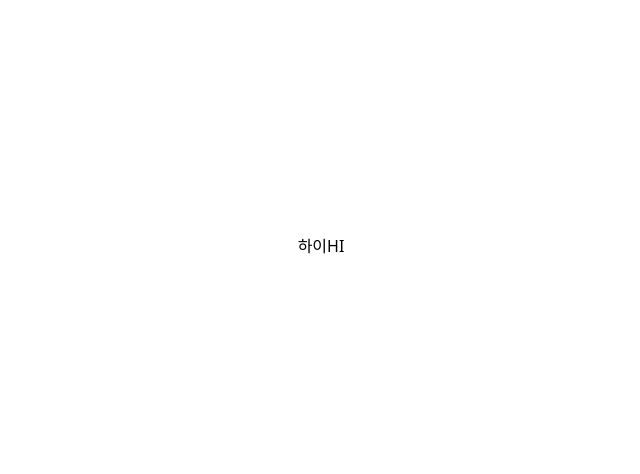
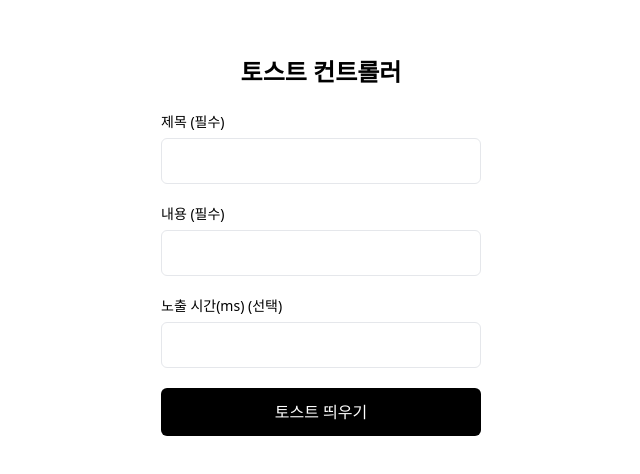
Before and after one commit to butterbeetle/challenge-class, a React (Vite) app in the folder assignments/05-toast/: page / in a window 1280 px wide. Shown: the part 154-628 px from the top of the page, without its empty margins (319-959 px from the left). Built offline with nearby package versions, Linux system fonts and the light colour scheme.

Commit message:
05.Design: 디자인

```diff
--- a/assignments/05-toast/src/App.jsx
+++ b/assignments/05-toast/src/App.jsx
@@ -1,5 +1,52 @@
+import ToastContextProvider from "./context/toastContext";
+
 function App() {
-  return <div>하이HI</div>;
+  return (
+    <ToastContextProvider>
+      <main>
+        <div className="flex flex-col  gap-y-6">
+          <h1 className="font-semibold text-2xl text-center">
+            토스트 컨트롤러
+          </h1>
+          <form className="flex flex-col  gap-y-5">
+            <div className="flex flex-col gap-y-1.5">
+              <label className="text-sm" htmlFor="title">
+                제목 (필수)
+              </label>
+              <input
+                className="border rounded-md w-80 px-4 py-2.5"
+                id="title"
+                type="text"
+              />
+            </div>
+            <div className="flex flex-col gap-y-1.5">
+              <label className="text-sm" htmlFor="content">
+                내용 (필수)
+              </label>
+              <input
+                className="border rounded-md w-80 px-4 py-2.5"
+                id="content"
+                type="text"
+              />
+            </div>
+            <div className="flex flex-col gap-y-1.5">
+              <label className="text-sm" htmlFor="time">
+                노출 시간(ms) (선택)
+              </label>
+              <input
+                className="border rounded-md w-80 px-4 py-2.5"
+                id="time"
+                type="number"
+              />
+            </div>
+            <button className="bg-black text-white rounded-md py-3 hover:bg-black/80 active:bg-black/70 transition-colors">
+              토스트 띄우기
+            </button>
+          </form>
+        </div>
+      </main>
+    </ToastContextProvider>
+  );
 }
 
 export default App;
--- /dev/null
+++ b/assignments/05-toast/src/context/toastContext.jsx
@@ -0,0 +1,7 @@
+import { createContext } from "react";
+
+export const ToastContext = createContext(null);
+
+export default function ToastContextProvider({ children }) {
+  return <ToastContext.Provider>{children}</ToastContext.Provider>;
+}
```
